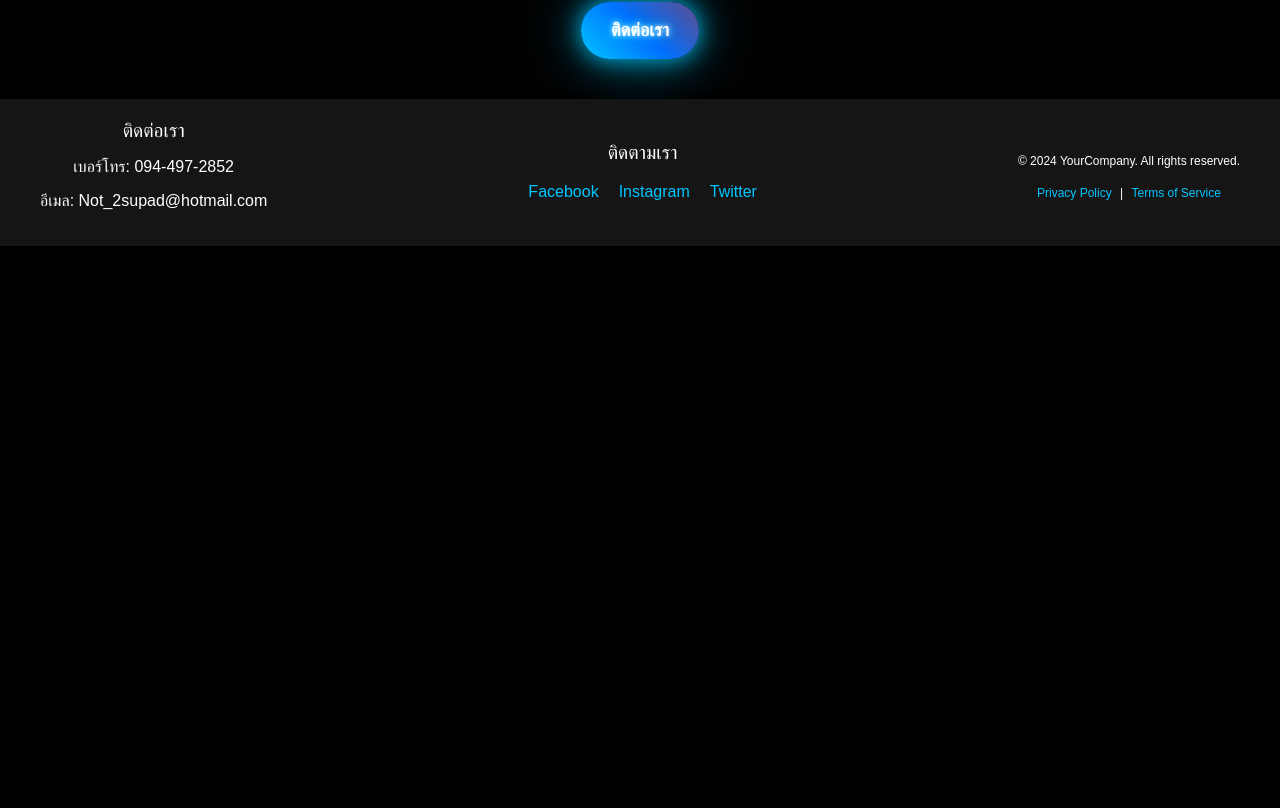
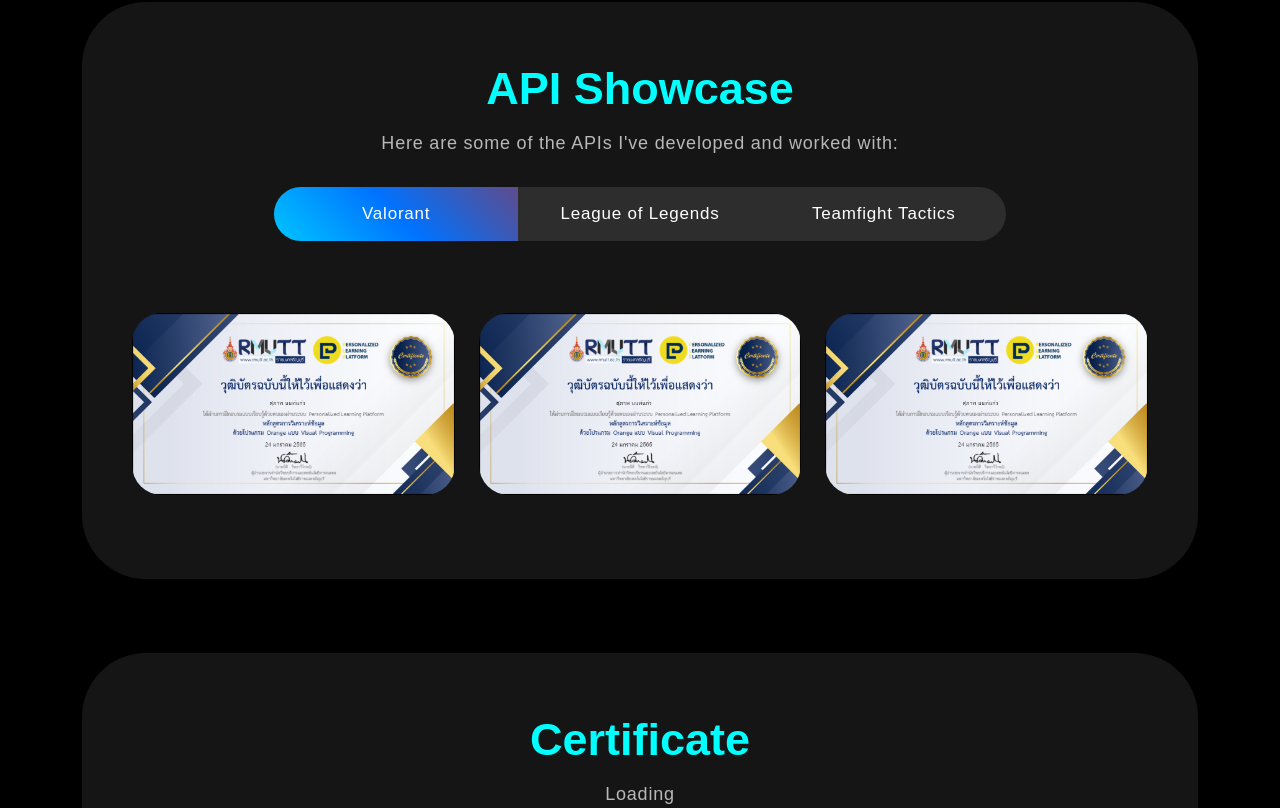
Before and after one commit to Karumine/portfolio, a React (Create React App) app: page / in a window 1280 px wide. Shown: the part 1772-2580 px from the top of the page. Before the commit the page ends 2018 px from the top, so only its background shows below. Built offline with nearby package versions, Linux system fonts and the light colour scheme.

Commit message:
20:50
แก้ navbar เพิ่ม API กำลังทำ API อยู่

```diff
--- a/package.json
+++ b/package.json
@@ -6,6 +6,7 @@
     "@testing-library/jest-dom": "^5.16.5",
     "@testing-library/react": "^13.4.0",
     "@testing-library/user-event": "^13.5.0",
+    "axios": "^1.7.9",
     "bootstrap": "^5.3.0",
     "lorem-ipsum": "^2.0.8",
     "react": "^18.2.0",
--- a/src/App.css
+++ b/src/App.css
@@ -8,7 +8,8 @@
 
 html {
   scroll-behavior: smooth;
-  scroll-padding-top: 75px;
+  scroll-padding-top: 200px; /* ปรับค่าตามความสูงของ Navbar */
+
 }
 
 body {
@@ -18,7 +19,7 @@ body {
   background-color: #000000 !important;
   color: #fff !important;
   font-family: 'Centra', sans-serif !important;
-
+  height: 100%;
 }
 
 h1,
@@ -95,8 +96,10 @@ nav.navbar {
 
 nav.navbar.scrolled {
   padding: 0px 0;
-
-
+  box-shadow: 0 4px 6px rgba(0, 0, 0, 0.1);
+  /* เพิ่มเงา */
+  background-color: #000 !important;
+  /* เปลี่ยนเป็นสีดำเมื่อเลื่อน */
 }
 
 nav.navbar a.navbar-brand {
@@ -173,10 +176,12 @@ span.navbar-text {
 
 /* Galaxy Background */
 .navbar {
-
-  background-size: 400% 400%;
-  animation: galaxyBackground 15s ease infinite;
-
+  background-color: transparent !important;
+  /* เพิ่ม !important เพื่อให้แน่ใจว่าไม่มีการทับซ้อน */
+  transition: background-color 0.3s ease, box-shadow 0.3s ease;
+  /* เพิ่ม transition สำหรับการเปลี่ยนแปลงนุ่มนวล */
+  box-shadow: none;
+  /* ให้แน่ใจว่าไม่มีเงาเมื่อเริ่มต้น */
 }
 
 .offcanvas {
@@ -263,13 +268,7 @@ body::after {
 }
 
 
-.navbar-collapse {
-  background: rgba(0, 0, 0, 0.5);
-  /* พื้นหลังโปร่งแสง */
-  backdrop-filter: blur(10px);
-  /* เบลอพื้นหลัง */
 
-}
 
 
 
@@ -279,13 +278,9 @@ body::after {
   /* สีสว่างที่เหมือนแสงดาว เมื่อ hover หรือ active */
 }
 
-
-
-
 .resume-bx:hover {
   background-color: #7a52a1;
   /* เปลี่ยนสีปุ่มเมื่อ hover */
-
 }
 
 /* เพิ่มการตกแต่งแสงดาวที่เป็นภาพ */
@@ -296,7 +291,7 @@ body::after {
 
 /* กำหนดให้ปุ่ม My Resume ใช้สีสดใส */
 .resume-bx b span {
-  color: aqua;
+  color: rgb(248, 5, 5);
 
 }
 
@@ -749,11 +744,14 @@ video {
   padding: 60px 50px;
   position: relative;
   height: 100%;
-  transition: transform 0.3s ease, box-shadow 0.3s ease; /* Animation smooth */
+  transition: transform 0.3s ease, box-shadow 0.3s ease;
+  /* Animation smooth */
   box-shadow: 0 4px 10px rgba(0, 0, 0, 0.3);
   z-index: 1;
   justify-content: space-between;
-  border: 2px solid transparent; /* ตั้งค่าขอบให้มีขนาด แต่โปร่งใส */ /*bug เนื้อหาขยับ แก้ได้แล้ว*/
+  border: 2px solid transparent;
+  /* ตั้งค่าขอบให้มีขนาด แต่โปร่งใส */
+  /*bug เนื้อหาขยับ แก้ได้แล้ว*/
 }
 
 .experience-bx p {
@@ -807,7 +805,168 @@ video {
 
 
 
+/******************************************API Showcase***********************/
 
+
+.apishowcase {
+  padding: 0 0 50px 0;
+  position: sticky;
+
+}
+
+.apishowcase-bx {
+  background: #151515;
+  border-radius: 64px;
+  text-align: center;
+  padding: 60px 50px;
+
+
+}
+
+.apishowcase h2 {
+  font-size: 45px;
+  font-weight: 700;
+  text-align: center;
+  color: aqua;
+}
+
+.apishowcase p {
+  color: #B8B8B8;
+  font-size: 18px;
+  letter-spacing: 0.8px;
+  line-height: 1.5em;
+  margin: 14px auto 30px auto;
+  text-align: center;
+  width: 56%;
+}
+
+.apishowcase .nav.nav-pills {
+  width: 72%;
+  margin: 0 auto;
+  border-radius: 50px;
+  background-color: rgb(255 255 255 / 10%);
+  overflow: hidden;
+}
+
+.apishowcase .nav.nav-pills .nav-item {
+  width: 33.33333%;
+}
+
+.apishowcase .nav.nav-pills .nav-link {
+  background-color: transparent;
+  border-radius: 0;
+  padding: 17px 0;
+  color: #fff;
+  width: 100%;
+  font-size: 17px;
+  letter-spacing: 0.8px;
+  font-weight: 500;
+  position: relative;
+  transition: 0.3s ease-in-out;
+  text-align: center;
+  z-index: 0;
+}
+
+.apishowcase .nav.nav-pills .nav-link::before {
+  content: "";
+  position: absolute;
+  width: 0;
+  height: 100%;
+  background: linear-gradient(45deg, #00c6ff, #0072ff, #5f4b8b);
+  top: 0;
+  left: 0;
+  z-index: -1;
+  transition: 0.3s ease-in-out;
+}
+
+.apishowcase .nav.nav-pills .nav-link.active::before {
+  width: 100% !important;
+}
+
+.nav-link#apishowcase-tabs-tab-first {
+  border: 1px solid rgba(255, 255, 255, 0.5);
+  border-radius: 55px 0px 0px 55px;
+}
+
+.nav-link#apishowcase-tabs-tab-second {
+  border-top: 1px solid rgba(255, 255, 255, 0.5);
+  border-bottom: 1px solid rgba(255, 255, 255, 0.5);
+}
+
+.nav-link#apishowcase-tabs-tab-third {
+  border: 1px solid rgba(255, 255, 255, 0.5);
+  border-radius: 0 55px 55px 0;
+}
+
+.apishowcase-imgbx {
+  position: relative;
+  border-radius: 30px;
+  overflow: hidden;
+  margin-bottom: 24px;
+  margin-top: 24px;
+
+}
+
+@media (max-width: 1000px) {
+  .apishowcase-imgbx {
+    /* เมื่อหน้าจอเล็กลงเหลือแค่ 2 การ์ดในแถว */
+    padding: 10px;
+  }
+}
+
+.apishowcase-imgbx::before {
+  content: "";
+  background: linear-gradient(90.21deg, #AA367C -5.91%, #4A2FBD 111.58%);
+  opacity: 0.85;
+  position: absolute;
+  width: 100%;
+  height: 0;
+  transition: 0.4s ease-in-out;
+}
+
+.apishowcase-imgbx:hover::before {
+  height: 100%;
+}
+
+.apishowcase-txtx {
+  position: absolute;
+  text-align: center;
+  top: 65%;
+  left: 50%;
+  transform: translate(-50%, -50%);
+  transition: 0.5s ease-in-out;
+  opacity: 0;
+  width: 100%;
+
+}
+
+.apishowcase-imgbx:hover .apishowcase-txtx {
+  top: 50%;
+  opacity: 1;
+}
+
+.apishowcase-txtx h4 {
+  font-size: 30px;
+  font-weight: 700;
+  letter-spacing: 0.8px;
+  line-height: 1.1em;
+}
+
+.apishowcase-txtx span {
+  font-style: italic;
+  font-weight: 400;
+  font-size: 15px;
+  letter-spacing: 0.8px;
+}
+
+.background-image-right {
+  top: 20%;
+  position: absolute;
+  bottom: 0;
+  width: 35%;
+  right: 0;
+  z-index: -4;
+}
 
 
 
@@ -840,6 +999,7 @@ video {
   font-size: 45px;
   font-weight: 700;
   text-align: center;
+  color: aqua;
 }
 
 .certificate p {
@@ -884,7 +1044,7 @@ video {
   position: absolute;
   width: 0;
   height: 100%;
-  background: linear-gradient(90.21deg, #AA367C -5.91%, #4A2FBD 111.58%);
+  background: linear-gradient(45deg, #00c6ff, #0072ff, #5f4b8b);
   top: 0;
   left: 0;
   z-index: -1;
@@ -941,6 +1101,7 @@ video {
   transition: 0.5s ease-in-out;
   opacity: 0;
   width: 100%;
+
 }
 
 .certificate-imgbx:hover .certificate-txtx {
@@ -1013,8 +1174,10 @@ video {
   left: 0;
   right: 0;
   bottom: 0;
-  background: rgba(0, 0, 0, 0.5); /* พื้นหลังมืด */
-  z-index: 1000; /* ให้อยู่เหนือฟอร์ม */
+  background: rgba(0, 0, 0, 0.5);
+  /* พื้นหลังมืด */
+  z-index: 1000;
+  /* ให้อยู่เหนือฟอร์ม */
   transition: opacity 0.5s ease-in-out;
 }
 
@@ -1023,19 +1186,22 @@ video {
   position: fixed;
   top: 50%;
   left: 50%;
-  transform: translate(-50%, -50%); /* จัดฟอร์มให้อยู่กลางหน้าจอ */
+  transform: translate(-50%, -50%);
+  /* จัดฟอร์มให้อยู่กลางหน้าจอ */
   background: #11ccd3;
   padding: 30px;
   border-radius: 64px;
   box-shadow: 0 4px 15px rgba(0, 0, 0, 0.2);
-  z-index: 10000; /* ให้อยู่เหนือพื้นหลัง */
+  z-index: 10000;
+  /* ให้อยู่เหนือพื้นหลัง */
   width: 70%;
   max-width: 600px;
   display: flex;
   flex-direction: column;
   align-items: center;
   opacity: 0;
-  transition: opacity 0.5s ease-in-out; /* เพิ่มการ transition สำหรับการแสดงผล */
+  transition: opacity 0.5s ease-in-out;
+  /* เพิ่มการ transition สำหรับการแสดงผล */
 }
 
 /* เมื่อแสดงผล ฟอร์มจะมีความโปร่งแสง */
@@ -1144,8 +1310,10 @@ textarea {
 }
 
 .copyright {
-  margin-top: 10px; /* ลดระยะห่างระหว่างข้อความ */
-  font-size: 12px; /* ทำให้ฟอนต์เล็กลง */
+  margin-top: 10px;
+  /* ลดระยะห่างระหว่างข้อความ */
+  font-size: 12px;
+  /* ทำให้ฟอนต์เล็กลง */
 }
 
 .copyright a {
@@ -1157,6 +1325,11 @@ textarea {
 .copyright a:hover {
   text-decoration: underline;
 }
+
+
+/**********************API******************/
+
+
 
 
 
--- a/src/App.js
+++ b/src/App.js
@@ -6,8 +6,10 @@ import { Skills } from './components/Skill';
 import { Experience } from './components/Experience';
 import Contact from './components/Contact';  // ใช้ default import
 import Footer from './components/Footer';
+import { Certificates } from './components/Certificate';
+import 'bootstrap/dist/css/bootstrap.min.css';
+import { ApiShowcase } from './components/APIShowcase';
 
-import 'bootstrap/dist/css/bootstrap.min.css';
 
 
 function App() {
@@ -17,6 +19,9 @@ function App() {
        <Banner />
        <Skills />
        <Experience/>
+       <ApiShowcase/>
+       <Certificates/>
+
        <Contact/>
        <Footer/>
     </div>
--- /dev/null
+++ b/src/components/APIShowcase.js
@@ -0,0 +1,78 @@
+import { Container, Row, Col, Tab, Nav } from "react-bootstrap";
+import { FaServer, FaCloud } from "react-icons/fa";
+import OrangeVisual from "../assets/img/Orange Visual.png";
+import { ValorantCard } from "./ValorantCard";
+
+export const ApiShowcase = () => {
+  const apishowcases = [
+    {
+      title: "คลิกเพื่อเข้าชม",
+      description: "เกี่ยวกับ Valorant",
+      imgUrl: OrangeVisual
+    },
+    {
+      title: "คลิกเพื่อเข้าชม",
+      description: "เกี่ยวกับ Valorant",
+      imgUrl: OrangeVisual
+    },
+    {
+      title: "คลิกเพื่อเข้าชม",
+      description: "เกี่ยวกับ Valorant",
+      imgUrl: OrangeVisual
+    },
+
+  ];
+
+  return (
+    <section className="apishowcase" id="apishowcases">
+      <Container>
+        <Row className="mb-4">
+          <Col>
+            <div className="apishowcase-bx">
+              <h2>API Showcase</h2>
+              <p>Here are some of the APIs I've developed and worked with:</p>
+              <Tab.Container defaultActiveKey="first">
+                <Nav variant="pills" className="nav-pills mb-5 justify-content-center align-item-center" id="pills-tab">
+                  <Nav.Item>
+                    <Nav.Link eventKey="first">Valorant</Nav.Link>
+                  </Nav.Item>
+                  <Nav.Item>
+                    <Nav.Link eventKey="second">League of Legends</Nav.Link>
+                  </Nav.Item>
+                  <Nav.Item>
+                    <Nav.Link eventKey="third">Teamfight Tactics</Nav.Link>
+                  </Nav.Item>
+                </Nav>
+                <Tab.Content>
+                  <Tab.Pane eventKey="first">
+                    <Row >
+                      {
+                        apishowcases.map((apishowcase, index) => {
+                          return (
+                            <ValorantCard
+                              key={index}
+                              {...apishowcase}
+                            />
+                          )
+                        })
+                      }
+                    </Row>
+
+                  </Tab.Pane>
+                  <Tab.Pane eventKey="second">
+
+
+                  </Tab.Pane>
+                  <Tab.Pane eventKey="third">
+
+
+                  </Tab.Pane>
+                </Tab.Content>
+              </Tab.Container>
+            </div>
+          </Col>
+        </Row>
+      </Container>
+    </section>
+  );
+};
--- /dev/null
+++ b/src/components/ValorantCard.js
@@ -0,0 +1,15 @@
+import { Col } from "react-bootstrap";
+
+export const ValorantCard = ({ title, description, imgUrl }) => {
+  return (
+    <Col size={12} sm={6} md={4}>
+      <div className="apishowcase-imgbx">
+        <img src={imgUrl} />
+        <div className="apishowcase-txtx">
+          <h4>{title}</h4>
+          <span>{description}</span>
+        </div>
+      </div>
+    </Col>
+  )
+}
--- a/src/components/banner.js
+++ b/src/components/banner.js
@@ -15,11 +15,10 @@ export const Banner = () => {
 
     return () => clearInterval(interval); // ล้าง interval เมื่อ component ถูกทำลาย
   }, [messages.length]); // ถ้า messages ไม่ได้มีการเปลี่ยนแปลงในภายหลังใน component นี้ การใช้งาน array ว่าง [] เป็น dependency คือวิธีที่เหมาะสมที่สุด
-
+  //****<video src={videobg} autoPlay loop muted className="video-bg" />***/
   return (
     <section className="banner" id="home">
       <video src={videobg} autoPlay loop muted className="video-bg" />
-
       <Container className="content">
         <div className="main">
           <Row className="align-items-center">
```
Also changed, not shown: src/components/Certificate.js (+4 -4 lines), src/components/NavBar.js (+14 -1 lines), 2 other files (tests, documents, lock files or other folders).
